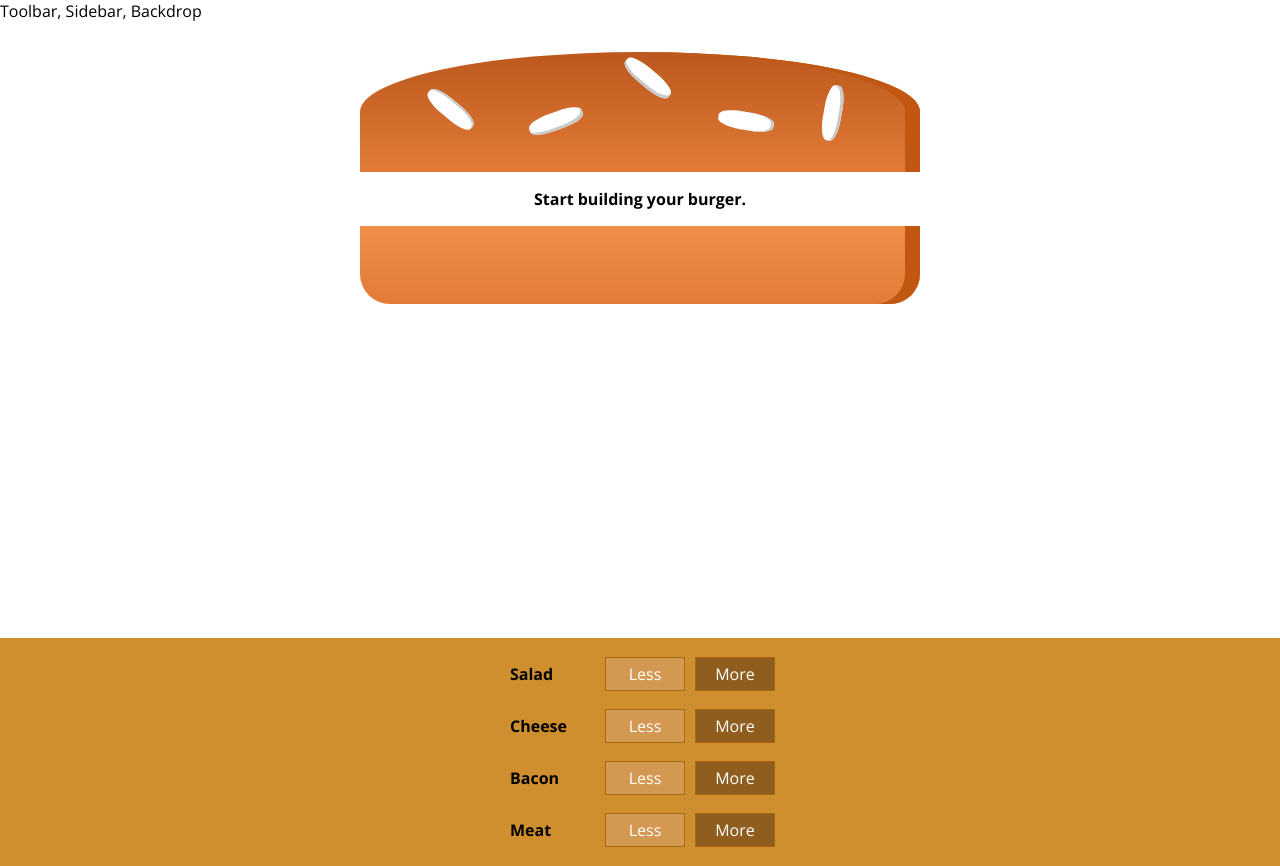
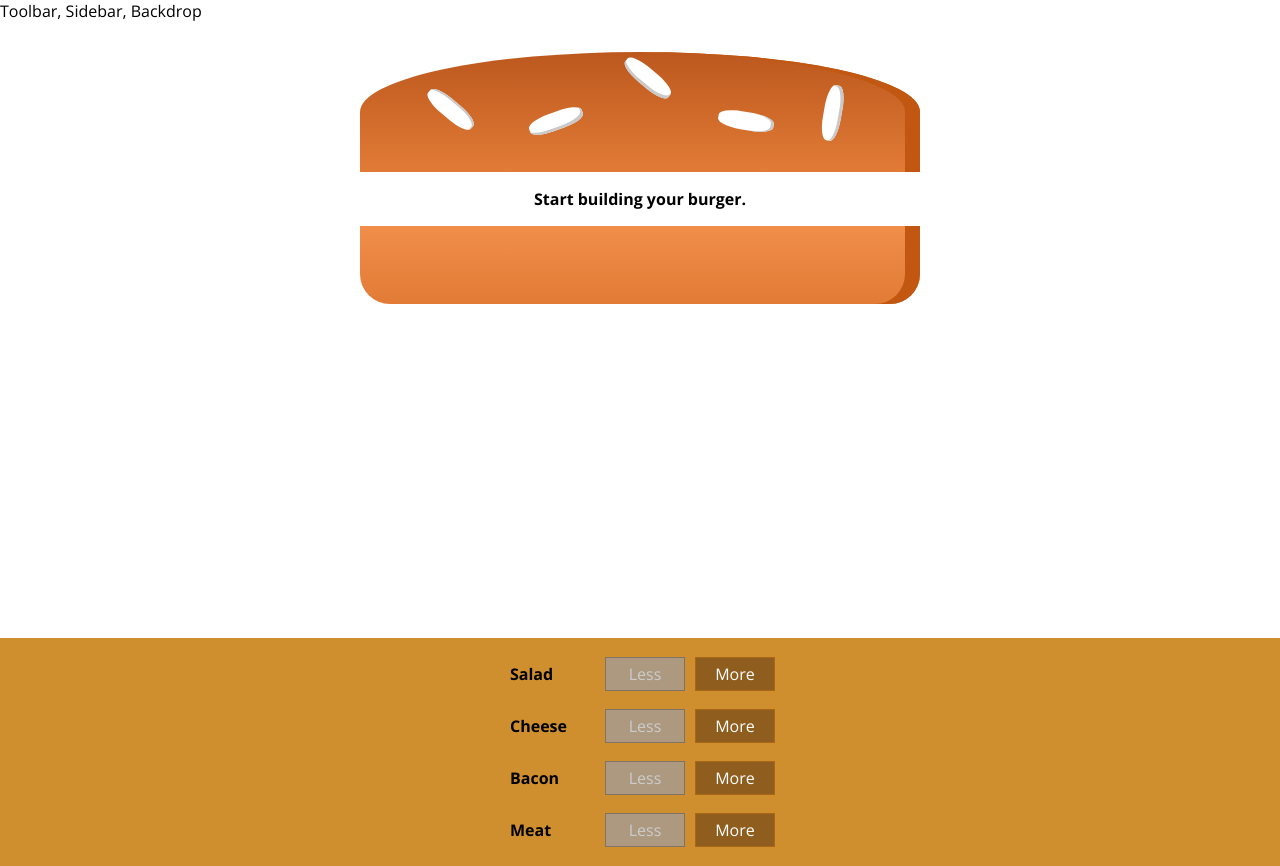
Before and after one commit to olaassem/burgerbuilder, a React app: page / in a window 1280 px wide. Built offline with nearby package versions, Linux system fonts and the light colour scheme.

Commit message:
Removing ingredients safely

```diff
--- a/src/components/Burger/BuildControls/BuildControl/BuildControl.js
+++ b/src/components/Burger/BuildControls/BuildControl/BuildControl.js
@@ -7,7 +7,9 @@
         <div className={classes.Label}>{props.label}</div>
 
         <button
-            className={classes.Less}>
+            className={classes.Less}
+            onClick={props.removed}
+            disabled={props.disabled}>
             Less
         </button>
 
--- a/src/components/Burger/BuildControls/BuildControls.js
+++ b/src/components/Burger/BuildControls/BuildControls.js
@@ -18,6 +18,8 @@
                 key={ctrl.label}
                 label={ctrl.label}
                 added={() => props.ingredientAdded(ctrl.type)}
+                removed={() => props.ingredientRemoved(ctrl.type)}
+                disabled={props.disabled[ctrl.type]}
             />
         ))}
     </div>
--- a/src/containers/BurgerBuilder.js
+++ b/src/containers/BurgerBuilder.js
@@ -42,7 +42,36 @@
         });
     }
 
+    removeIngredient = (type) => {
+        const oldCount = this.state.ingredients[type];
+        if( oldCount <= 0) {
+            return;
+        }
+        const updatedCount = oldCount - 1;
+        const updatedIngredients = {
+            ...this.state.ingredients
+        };
+        updatedIngredients[type] = updatedCount;
+        const priceDeduction = INGREDIENT_PRICES[type];
+        const oldPrice = this.state.totalPrice;
+        const newPrice = oldPrice - priceDeduction;
+        this.setState({
+            totalPrice: newPrice,
+            ingredients: updatedIngredients
+        });
+    }
+
     render () {       //must use render() method with class components
+
+        const disabledInfo = {
+            ...this.state.ingredients
+        };
+
+        for (let key in disabledInfo) {
+            disabledInfo[key] = disabledInfo[key] <= 0
+        }
+
+
         return (      // then return something
             <Aux>
                 <Burger
@@ -50,6 +79,8 @@
                 />
                 <BuildControls
                     ingredientAdded={this.addIngredientHandler}
+                    ingredientRemoved={this.removeIngredient}
+                    disabled={disabledInfo}
                 />
             </Aux>
         );
```
